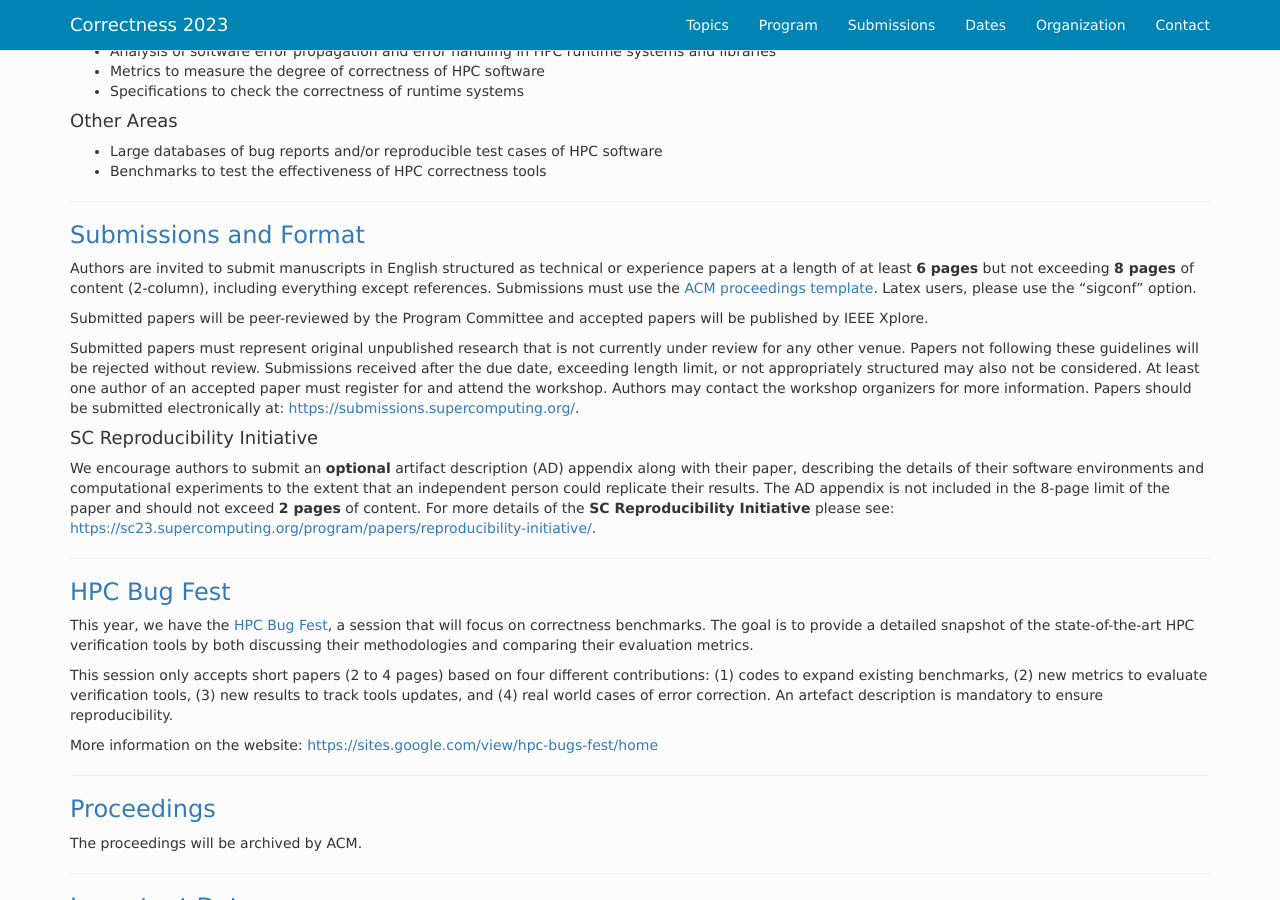
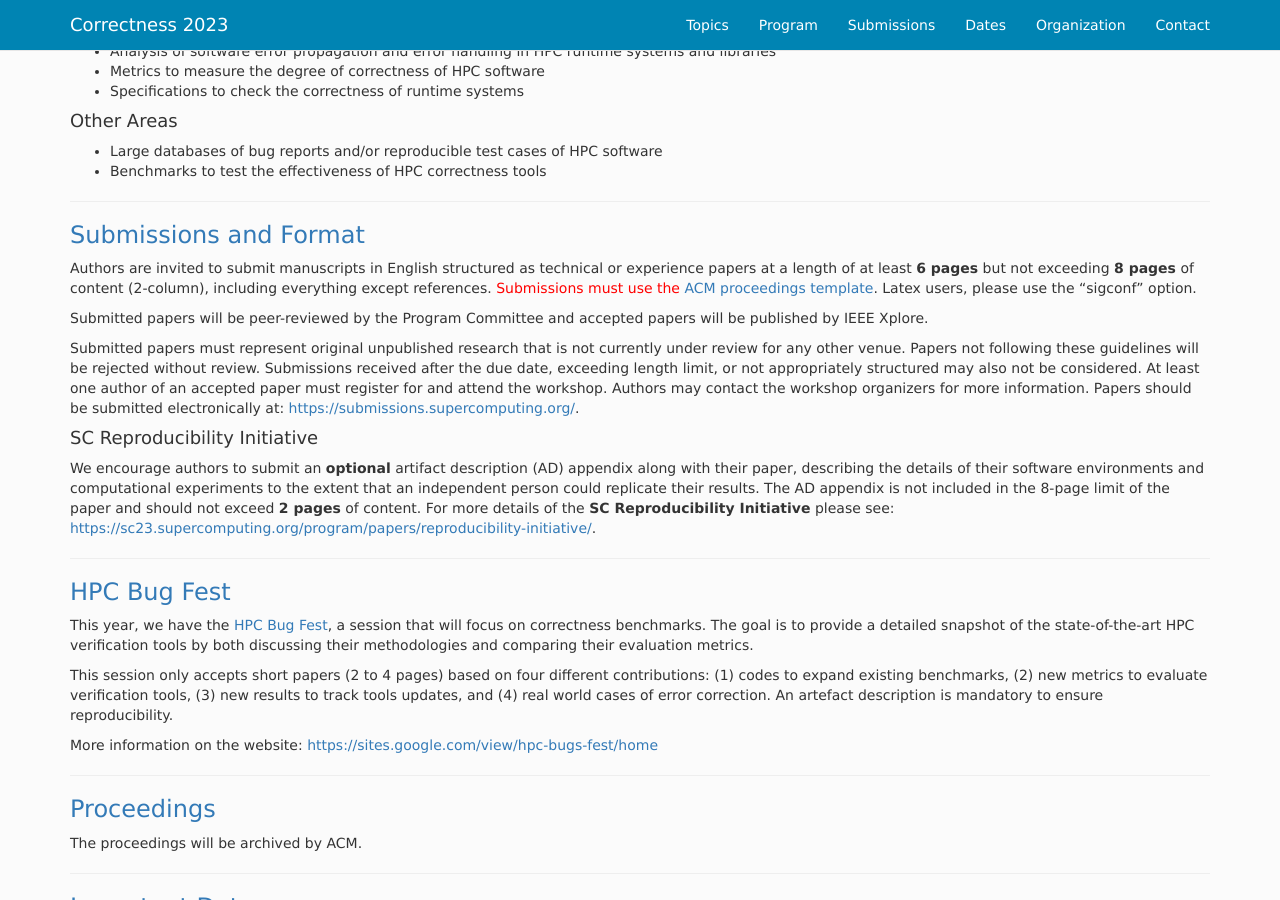
Before and after one commit to correctness-workshop/2023, a Jekyll site: the page built from index.md, in a window 1280 px wide and 900 px high, scrolled down 1227 px. Built offline with Jekyll 4.4.1, drawn with Linux system fonts in a browser that asks for light colours; nearby versions of some CDN libraries; the list of posts is cut into pages by our own code.

Commit message:
Update index.md

```diff
--- a/index.md
+++ b/index.md
@@ -64,7 +64,7 @@ Topics of interest include, but are not limited to:
 ----
 ### <a class="anchor" name="submissions"> Submissions and Format </a>
 
-Authors are invited to submit manuscripts in English structured as technical or experience papers at a length of at least **6 pages** but not exceeding **8 pages** of content (2-column), including everything except references. Submissions must use the [ACM proceedings template](https://www.acm.org/publications/proceedings-template). Latex users, please use the “sigconf” option.
+Authors are invited to submit manuscripts in English structured as technical or experience papers at a length of at least **6 pages** but not exceeding **8 pages** of content (2-column), including everything except references. <span style="color:red">Submissions must use the</span> [ACM proceedings template](https://www.acm.org/publications/proceedings-template). Latex users, please use the “sigconf” option.
 
 <!--Submitted papers will be peer-reviewed by the Program Committee and accepted papers will be published by IEEE Xplore via TCHPC.-->
 Submitted papers will be peer-reviewed by the Program Committee and accepted papers will be published by IEEE Xplore.
```
